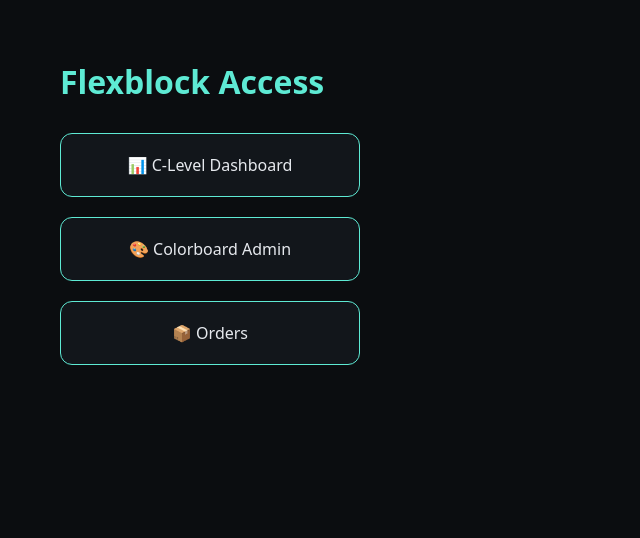
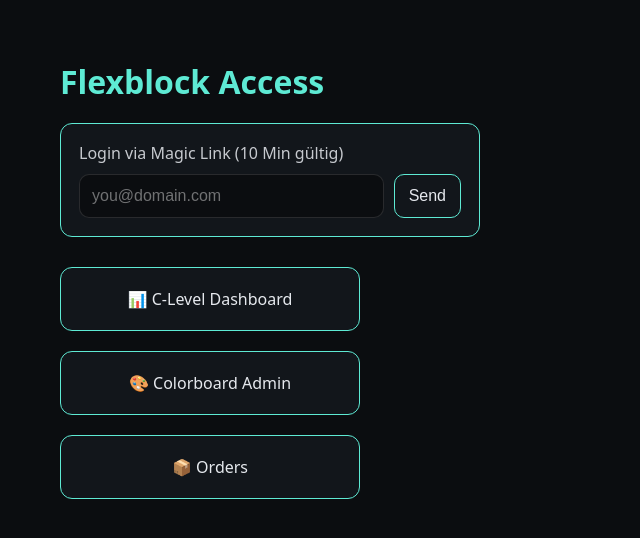
Before and after one commit to Shebber/flexblock, a Next.js app: page /access in a window 1280 px wide. Shown: the top 538 px of the page, without its empty margins (0-640 px from the left). Built offline with nearby package versions, Linux system fonts and the light colour scheme; no server answers; what wagmi would draw is missing.

Commit message:
fix: protect dashboard + treasury endpoints

```diff
--- a/pages/access.js
+++ b/pages/access.js
@@ -1,4 +1,16 @@
+import { useEffect, useState } from "react";
+import { signIn, useSession } from "next-auth/react";
+import { useRouter } from "next/router";
+
 export default function Access() {
+  const router = useRouter();
+  const { status } = useSession();
+  const [email, setEmail] = useState("");
+
+  useEffect(() => {
+    if (status === "authenticated") router.replace("/dashboard");
+  }, [status, router]);
+
   return (
     <div
       style={{
@@ -6,70 +18,102 @@ export default function Access() {
         minHeight: "100vh",
         padding: "60px",
         color: "#e6e9ee",
-        fontFamily: "system-ui"
+        fontFamily: "system-ui",
       }}
     >
-      <h1
-        style={{
-          color: "#5eead4",
-          marginBottom: "30px"
-        }}
-      >
+      <h1 style={{ color: "#5eead4", marginBottom: "20px" }}>
         Flexblock Access
       </h1>
 
+      {/* MAGIC LINK LOGIN */}
+      <div
+        style={{
+          background: "#12161b",
+          border: "1px solid #5eead4",
+          borderRadius: "12px",
+          padding: "18px",
+          maxWidth: "420px",
+          marginBottom: "30px",
+        }}
+      >
+        <div style={{ marginBottom: 10, opacity: 0.85 }}>
+          Login via Magic Link (10 Min gültig)
+        </div>
+
+        {status === "loading" ? (
+          <div style={{ opacity: 0.7 }}>Loading session…</div>
+        ) : (
+          <form
+            onSubmit={(e) => {
+              e.preventDefault();
+              const val = email.trim();
+              if (!val) return;
+
+              signIn("email", {
+                email: val,
+                callbackUrl: "/dashboard",
+              });
+            }}
+            style={{ display: "flex", gap: 10, alignItems: "center" }}
+          >
+            <input
+              value={email}
+              onChange={(e) => setEmail(e.target.value)}
+              placeholder="you@domain.com"
+              type="email"
+              style={{
+                flex: 1,
+                padding: "12px",
+                borderRadius: "10px",
+                border: "1px solid rgba(255,255,255,0.12)",
+                background: "#0b0d10",
+                color: "#e6e9ee",
+                outline: "none",
+              }}
+            />
+            <button
+              type="submit"
+              style={{
+                padding: "12px 14px",
+                borderRadius: "10px",
+                border: "1px solid #5eead4",
+                background: "transparent",
+                color: "#e6e9ee",
+                cursor: "pointer",
+              }}
+            >
+              Send
+            </button>
+          </form>
+        )}
+      </div>
+
+      {/* LINKS */}
       <div
         style={{
           display: "flex",
           flexDirection: "column",
           gap: "20px",
-          maxWidth: "300px"
+          maxWidth: "300px",
         }}
       >
-        {/* C-Level Dashboard (Magic Link) */}
         <a
           href="/dashboard"
-          style={{
-            background: "#12161b",
-            padding: "20px",
-            borderRadius: "12px",
-            textDecoration: "none",
-            color: "#e6e9ee",
-            textAlign: "center",
-            border: "1px solid #5eead4"
-          }}
+          style={linkStyle}
         >
           📊 C-Level Dashboard
         </a>
 
-        {/* Colorboard — Passwortgeschützt über /color-admin */}
         <a
           href="/admin/colors"
-          style={{
-            background: "#12161b",
-            padding: "20px",
-            borderRadius: "12px",
-            textDecoration: "none",
-            color: "#e6e9ee",
-            textAlign: "center",
-            border: "1px solid #5eead4"
-          }}
+          style={linkStyle}
         >
           🎨 Colorboard Admin
         </a>
 
-        {/* Orders — Passwortgeschützt über /orders */}
         <a
           href="/orders"
-          style={{
-            background: "#12161b",
-            padding: "20px",
-            borderRadius: "12px",
-            textDecoration: "none",
-            color: "#e6e9ee",
-            textAlign: "center",
-            border: "1px solid #5eead4"
-          }}
+          style={linkStyle}
         >
           📦 Orders
         </a>
@@ -77,3 +121,13 @@ export default function Access() {
     </div>
   );
 }
+
+const linkStyle = {
+  background: "#12161b",
+  padding: "20px",
+  borderRadius: "12px",
+  textDecoration: "none",
+  color: "#e6e9ee",
+  textAlign: "center",
+  border: "1px solid #5eead4",
+};
--- a/pages/api/order/init.js
+++ b/pages/api/order/init.js
@@ -57,6 +57,7 @@ export default async function handler(req, res) {
         nftContract: nft?.contract || "",
         nftTokenId: Number(nft?.tokenId || 0),
         nftImage: nft?.image || null,
+        nftChainId: nft?.chainId != null ? Number(nft.chainId) : undefined,
 
         backplate: backplate || null,
         backplateCode: backplateCode || null,
@@ -86,6 +87,7 @@ export default async function handler(req, res) {
         nftContract: nft?.contract || "",
         nftTokenId: Number(nft?.tokenId || 0),
         nftImage: nft?.image || null,
+        nftChainId: nft?.chainId != null ? Number(nft.chainId) : null,
 
         backplate: backplate || null,
         backplateCode: backplateCode || null,
--- a/pages/api/treasury/summary.js
+++ b/pages/api/treasury/summary.js
@@ -1,14 +1,17 @@
-
-
 import { PrismaClient } from "@prisma/client";
+import { getServerSession } from "next-auth";
+import { authOptions } from "../auth/[...nextauth]";
 
 const prisma = new PrismaClient();
 
 export default async function handler(req, res) {
   try {
+    // ✅ MAGIC-LINK / NEXTAUTH GUARD
+    const session = await getServerSession(req, res, authOptions);
+    if (!session) return res.status(401).json({ error: "Unauthorized" });
+
     // 1. Umsätze (Summe aller ETH aus Orders)
     const orders = await prisma.order.findMany();
-    // ACHTUNG: Stelle sicher, dass dein Prisma-Modell jetzt 'ethAmount' heißt!
     const totalEthCollected = orders.reduce(
       (sum, o) => sum + Number(o.ethAmount || 0),
       0
@@ -27,8 +30,7 @@ export default async function handler(req, res) {
     // Aktueller Bestand (Rechnerisch)
     const treasuryEth = totalEthCollected + deltaSum;
 
-    // 3. Kursdaten live von CoinGecko (Ethereum statt ApeCoin)
-    // ID: ethereum
+    // 3. Kursdaten live von CoinGecko (Ethereum)
     const priceRes = await fetch(
       "https://api.coingecko.com/api/v3/simple/price?ids=ethereum&vs_currencies=eur&include_24hr_change=true"
     );
@@ -48,17 +50,13 @@ export default async function handler(req, res) {
       y: price,
     }));
 
-    // 30-Tage Durchschnitt berechnen
-    const avg =
-      chartData.reduce((sum, p) => sum + p.y, 0) / chartData.length;
-
-    // Signal: Ist aktueller Preis über dem 30-Tage-Schnitt?
+    const avg = chartData.reduce((sum, p) => sum + p.y, 0) / chartData.length;
     const signal = ethPriceEur > avg ? "green" : "red";
 
     return res.status(200).json({
       totalEthCollected,
       treasuryEth,
-      ethPriceEur,      // Vorher apePriceEur
+      ethPriceEur,
       priceChange24h,
       chartData,
       average30d: avg,
--- a/pages/checkout.js
+++ b/pages/checkout.js
@@ -76,6 +76,7 @@ useEffect(() => {
             contract: data.contract,
             tokenId: data.tokenId,
             image: data.nftImage,
+            chainId: data.nftChainId ?? null,
           },
           shipping: data.shipping,
           // ✅ nur noch der Code – Preis berechnet der Server
@@ -143,7 +144,7 @@ setData((prev) => ({ ...(prev || {}), ...merged }));
   useEffect(() => {
     if (!data) return;
     const lines = [
-      "PLEASE NOTE: SWITCH TO BASE NETWORK BEFORE PAYMENT",
+      "PLEASE NOTE: PAYMENT IS REQUIRED IN ETH VIA THE BASE NETWORK",
       "YOUR FLEXBLOCK IS CRAFTED IN SMALL-BATCH PRODUCTION IN BOCHUM, GERMANY.",
       "EACH PIECE IS PRINTED WITH ULTRA-HIGH RESOLUTION ON NEXT-GEN UV SYSTEMS.",
       "COLORS ARE REPRODUCED WITH EXTREME PRECISION AND DEEP CONTRAST LAYERS.",
--- a/pages/index.js
+++ b/pages/index.js
@@ -37,6 +37,7 @@ export default function Home() {
   const [error, setError] = useState("");
   const [nftImage, setNftImage] = useState(null);
   const [isOwnerValid, setIsOwnerValid] = useState(false);
+  const [nftChainId, setNftChainId] = useState(null);
 
   // Shipping
   const [shipName, setShipName] = useState("");
@@ -96,6 +97,7 @@ export default function Home() {
     setError("");
     setIsOwnerValid(false);
     setNftImage(null);
+    setNftChainId(null);
     setBackplate(null);
     setPromoResult(null);
     setPromoPickup(false);
@@ -142,6 +144,8 @@ export default function Home() {
       // WICHTIG: Wir speichern die gefundene ChainID, falls wir sie später brauchen
       // (z.B. wenn du sie im State für den Checkout brauchst)
       const detectedChainId = data.chainId;
+      setNftChainId(detectedChainId);
+
 
       // 2. Metadaten / Bild laden
       try {
@@ -617,6 +621,7 @@ return (
                           contract,
                           tokenId,
                           nftImage,
+                          nftChainId,
 
                           // Backplate
                           backplate,
```
Also changed, not shown: pages/dashboard/index.js (+27 -7 lines).
